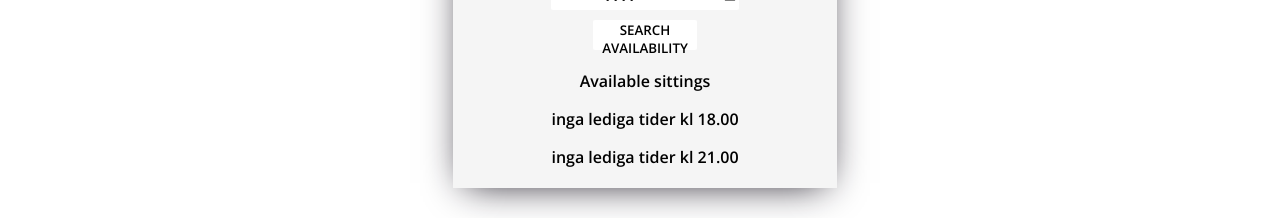
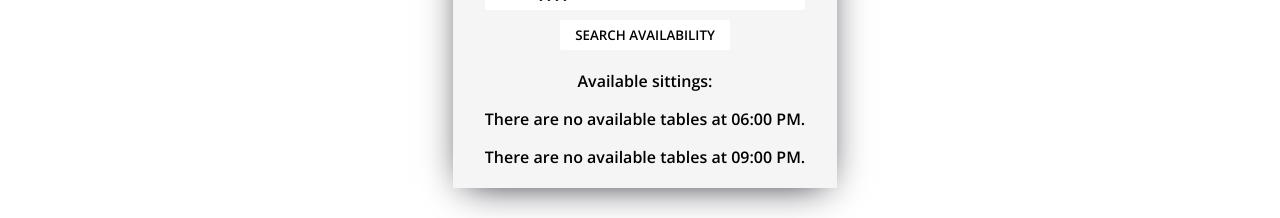
Before and after one commit to dbaettig/restaurangbokning, a React (Create React App) app in the folder restaurangbokning/: page / in a window 1280 px wide. Shown: the part 377-595 px from the top of the page. Built offline with nearby package versions, Linux system fonts and the light colour scheme.

Commit message:
Changed some text to english

```diff
--- a/restaurangbokning/src/components/Form.js
+++ b/restaurangbokning/src/components/Form.js
@@ -113,14 +113,14 @@ class Form extends Component {
 								<button type="submit" value="submit">SEARCH AVAILABILITY</button>
 							</form>
 							<div className="timeButtons">
-								<p>Available sittings</p>
+								<p>Available sittings:</p>
 								{this.state.firstSitting ? (
 									<button name="chosenSitting" value="06:00:00" onClick={(event) => { this.handleChange(event); this.showGuestForm(); }}>
 										06:00</button>
 
 
 								) :
-									(<p>inga lediga tider kl 18.00</p>)
+									(<p>There are no available tables at 06:00 PM.</p>)
 								}
 								{this.state.secondSitting ? (
 									<button name="chosenSitting" value="09:00:00" onClick={(event) => { this.handleChange(event); this.showGuestForm(); }}>
@@ -128,7 +128,7 @@ class Form extends Component {
 
 
 								) :
-									(<p>inga lediga tider kl 21.00</p>)
+									(<p>There are no available tables at 09:00 PM.</p>)
 								}
 							</div>
 
```
